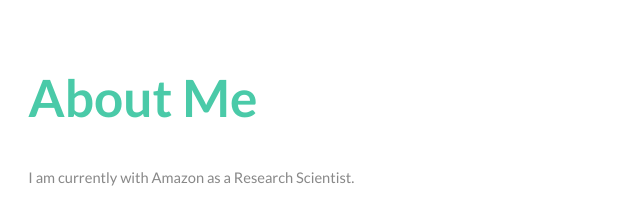
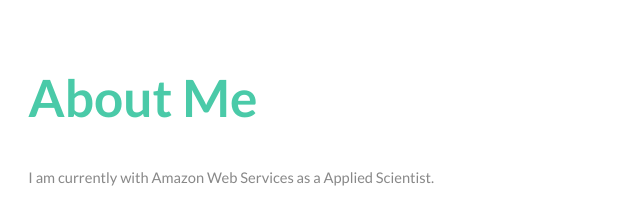
Before and after one commit to gsujankumar/gsujankumar.github.io, a plain HTML site: page index.html in a window 1280 px wide. Shown: the top 220 px of the page, 157-797 px from the left. Drawn offline with Linux system fonts and the light colour scheme; some icons are missing.

Commit message:
Update index.html

```diff
--- a/index.html
+++ b/index.html
@@ -57,7 +57,7 @@
 <h2>About Me</h2>
 </header>
 
-<p>I am currently with Amazon as a Research Scientist.</p>
+<p>I am currently with Amazon Web Services as a Applied Scientist.</p>
 
 <p>Prior to joining Amazon, I graduated with a Ph.D. in Electrical and Computer Engineering from the University of Illinois at Urbana-Champaign where I was advised by Prof. Naresh Shanbhag. I graduated from the Indian Institute of Technology Madras, with a bachelor&#39;s and master&#39;s degree in Electrical Engineering. My master&#39;s thesis was on optical phase-locked loops.</p>
 </div>
```
